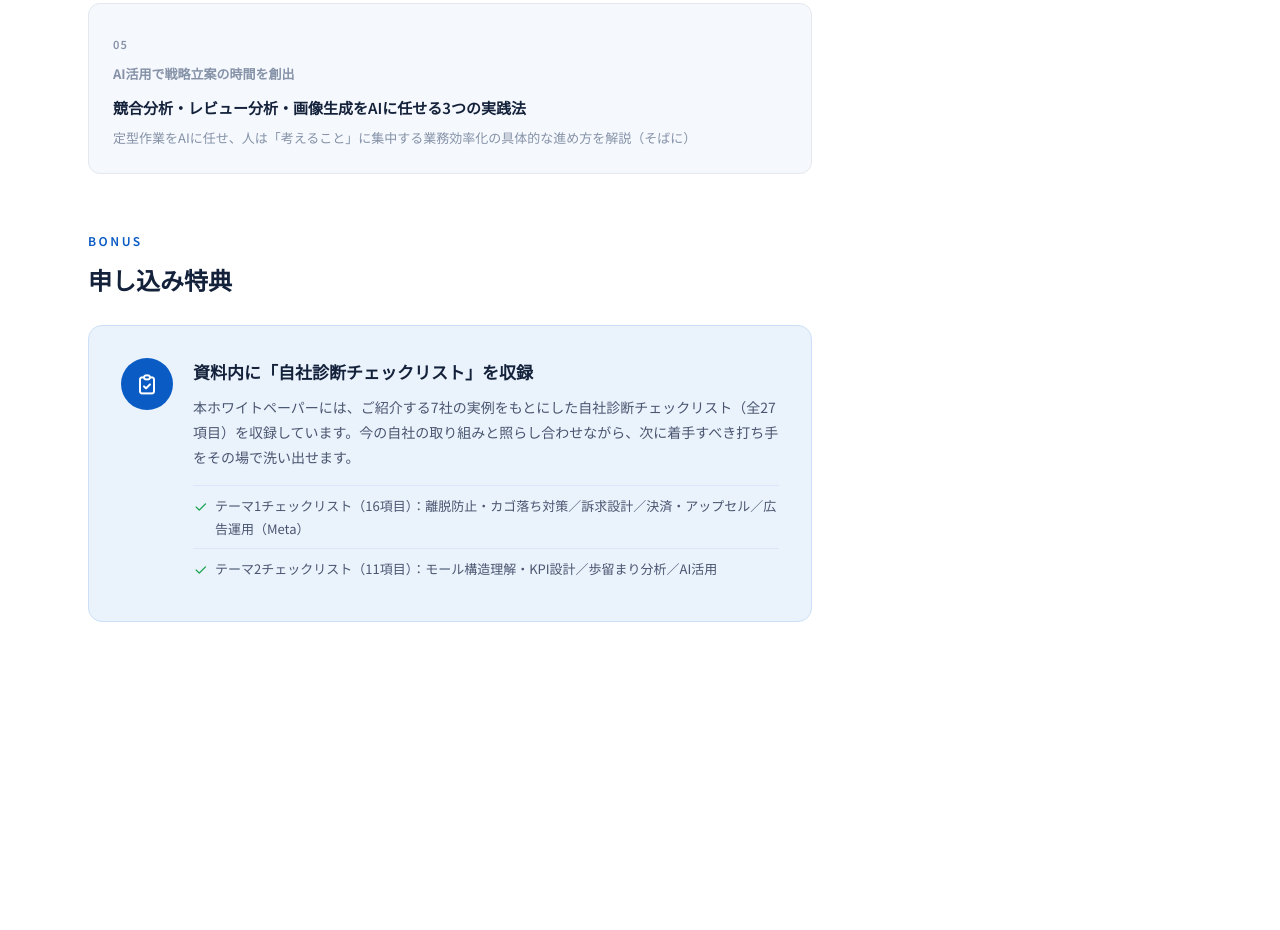
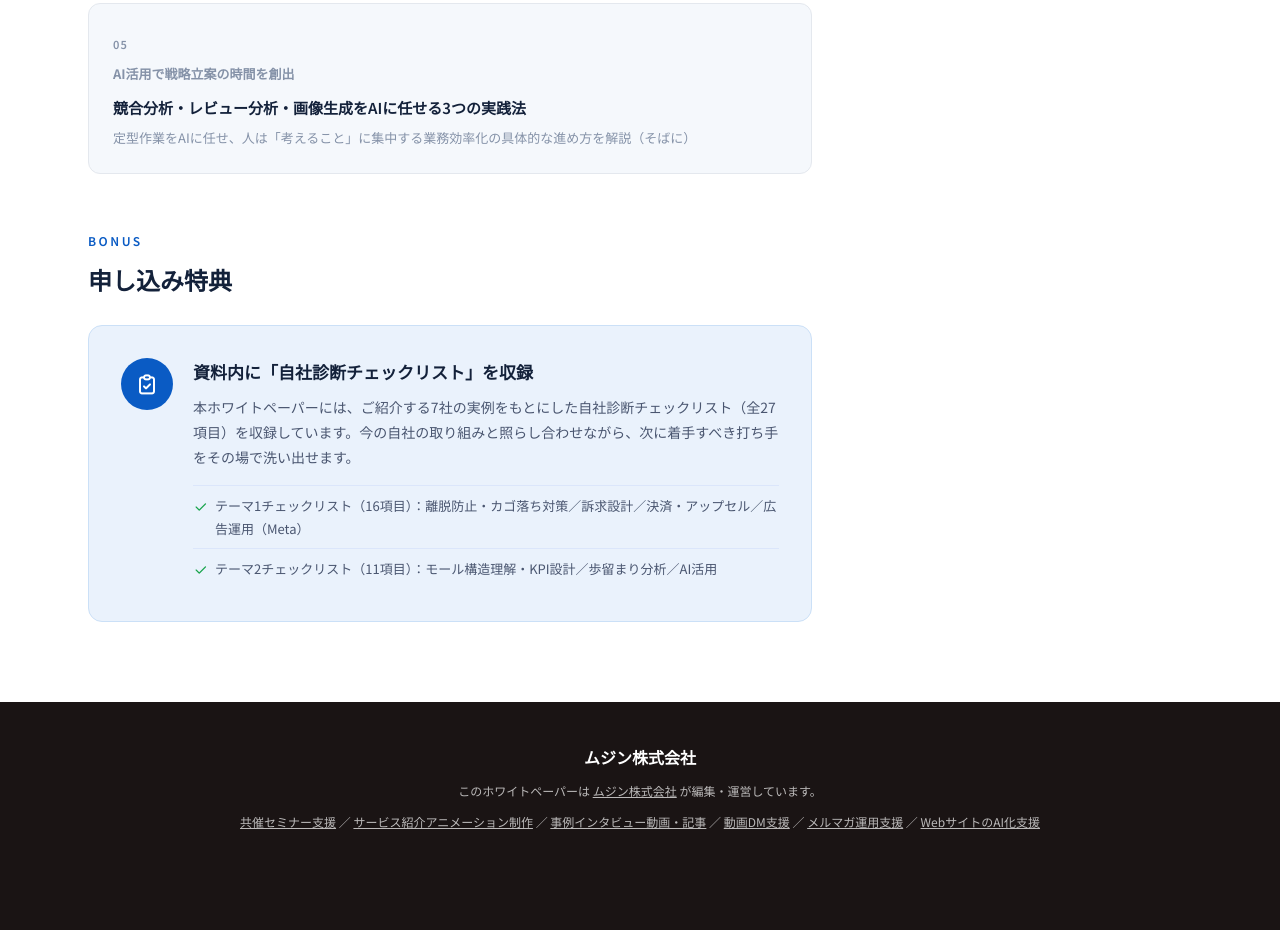
Before and after one commit to mujin-ltd/wp_lp, a plain HTML site: page ec-shinki-kakutoku.html in a window 1280 px wide. Shown: the part 2640-3570 px from the top of the page. Before the commit the page ends 3342 px from the top, so only its background shows below. Drawn offline with Linux system fonts and the light colour scheme; a script that the page names is missing.

Commit message:
ホワイトペーパーLPに運営会社の表記とサービスページへのリンクを追加
content.mujin.ltd にフッターが無かったため、ムジン株式会社の表記とサービス6本へのリンクを置く。
未登録のサービスページへ外部ホストからの入口を作るため。

Co-Authored-By: Claude Opus 5.5 <noreply@anthropic.com>

```diff
--- a/ec-shinki-kakutoku.html
+++ b/ec-shinki-kakutoku.html
@@ -267,6 +267,19 @@ body{font-family:"Noto Sans JP","Hiragino Kaku Gothic ProN",sans-serif;color:var
 
 </div>
 
+<!-- FOOTER: 運営会社の表記とサービスページへのリンク -->
+<footer style="background:#1a1414;color:rgba(255,255,255,.7);text-align:center;padding:40px 24px 96px;font-size:12px;line-height:1.9;">
+  <p style="font-size:16px;font-weight:800;color:#fff;margin:0 0 8px;">ムジン株式会社</p>
+  <p style="margin:0;">このホワイトペーパーは <a href="https://www.mujin.ltd/" style="color:inherit;">ムジン株式会社</a> が編集・運営しています。</p>
+  <p style="margin:8px 0 0;">
+    <a href="https://www.mujin.ltd/services/seminar" style="color:inherit;">共催セミナー支援</a>
+    ／ <a href="https://www.mujin.ltd/services/animation" style="color:inherit;">サービス紹介アニメーション制作</a>
+    ／ <a href="https://www.mujin.ltd/services/interview" style="color:inherit;">事例インタビュー動画・記事</a>
+    ／ <a href="https://www.mujin.ltd/services/movie-dm" style="color:inherit;">動画DM支援</a>
+    ／ <a href="https://www.mujin.ltd/services/mail-marketing" style="color:inherit;">メルマガ運用支援</a>
+    ／ <a href="https://www.mujin.ltd/services/ai-website" style="color:inherit;">WebサイトのAI化支援</a>
+  </p>
+</footer>
 <!-- MOBILE STICKY BOTTOM BANNER -->
 <div class="mobile-bar">
   <div class="mobile-bar-text">
```
Also changed, not shown: index.html (+13 -0 lines).
